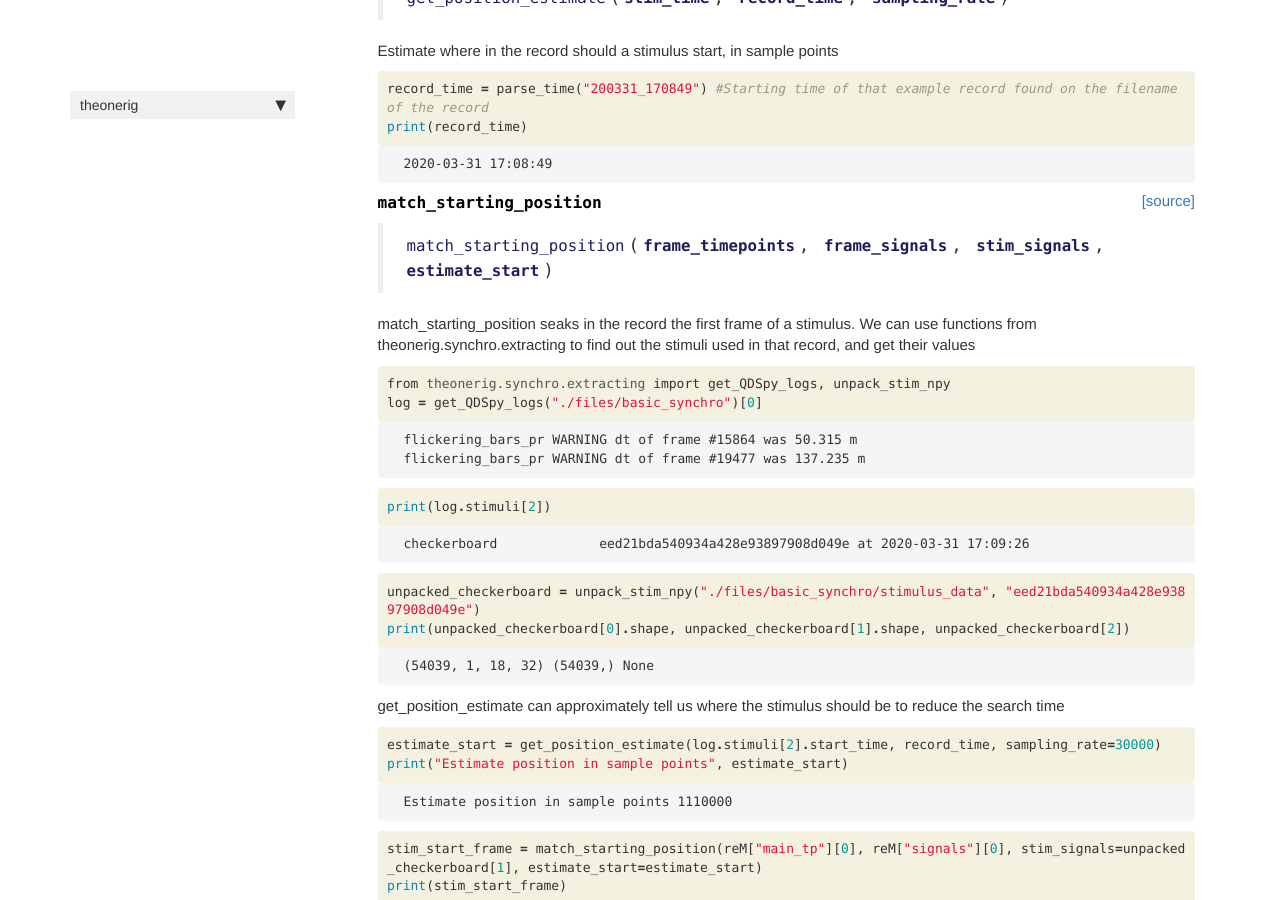
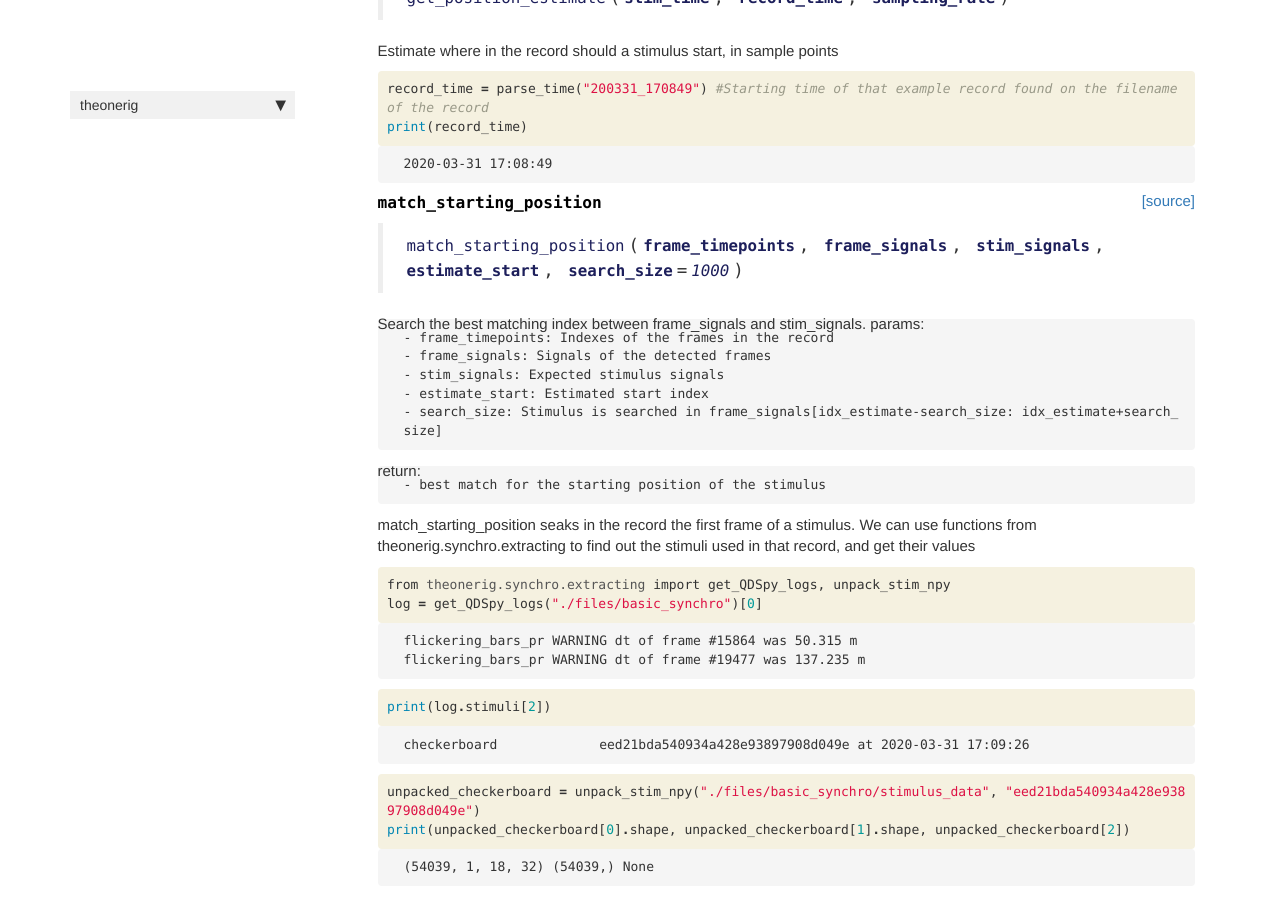
Before and after one commit to Tom-TBT/theonerig, a Jekyll site: the page built from docs/synchro.processing.html, in a window 1280 px wide and 900 px high, scrolled down 4381 px. Built offline with Jekyll 4.4.1, drawn with Linux system fonts in a browser that asks for light colours; nearby versions of some CDN libraries; comment, search, counter and statistics services are not loaded.

Commit message:
Window size parameter for automatch

```diff
--- a/docs/synchro.processing.html
+++ b/docs/synchro.processing.html
@@ -687,8 +687,20 @@ Input:</p>
 
 
 <div class="output_markdown rendered_html output_subarea ">
-<h4 id="match_starting_position" class="doc_header"><code>match_starting_position</code><a href="https://github.com/Tom-TBT/theonerig/tree/master/theonerig/synchro/processing.py#L237" class="source_link" style="float:right">[source]</a></h4><blockquote><p><code>match_starting_position</code>(<strong><code>frame_timepoints</code></strong>, <strong><code>frame_signals</code></strong>, <strong><code>stim_signals</code></strong>, <strong><code>estimate_start</code></strong>)</p>
+<h4 id="match_starting_position" class="doc_header"><code>match_starting_position</code><a href="https://github.com/Tom-TBT/theonerig/tree/master/theonerig/synchro/processing.py#L237" class="source_link" style="float:right">[source]</a></h4><blockquote><p><code>match_starting_position</code>(<strong><code>frame_timepoints</code></strong>, <strong><code>frame_signals</code></strong>, <strong><code>stim_signals</code></strong>, <strong><code>estimate_start</code></strong>, <strong><code>search_size</code></strong>=<em><code>1000</code></em>)</p>
 </blockquote>
+<p>Search the best matching index between frame_signals and stim_signals.
+params:</p>
+
+<pre><code>- frame_timepoints: Indexes of the frames in the record
+- frame_signals: Signals of the detected frames
+- stim_signals: Expected stimulus signals
+- estimate_start: Estimated start index
+- search_size: Stimulus is searched in frame_signals[idx_estimate-search_size: idx_estimate+search_size]
+</code></pre>
+<p>return:</p>
+
+<pre><code>- best match for the starting position of the stimulus</code></pre>
 
 </div>
 
@@ -892,7 +904,7 @@ flickering_bars_pr WARNING dt of frame #19477 was 137.235 m
 
 
 <div class="output_markdown rendered_html output_subarea ">
-<h4 id="display_match" class="doc_header"><code>display_match</code><a href="https://github.com/Tom-TBT/theonerig/tree/master/theonerig/synchro/processing.py#L251" class="source_link" style="float:right">[source]</a></h4><blockquote><p><code>display_match</code>(<strong><code>match_position</code></strong>, <strong><code>reference</code></strong>=<em><code>None</code></em>, <strong><code>recorded</code></strong>=<em><code>None</code></em>, <strong><code>corrected</code></strong>=<em><code>None</code></em>, <strong><code>len_line</code></strong>=<em><code>50</code></em>)</p>
+<h4 id="display_match" class="doc_header"><code>display_match</code><a href="https://github.com/Tom-TBT/theonerig/tree/master/theonerig/synchro/processing.py#L257" class="source_link" style="float:right">[source]</a></h4><blockquote><p><code>display_match</code>(<strong><code>match_position</code></strong>, <strong><code>reference</code></strong>=<em><code>None</code></em>, <strong><code>recorded</code></strong>=<em><code>None</code></em>, <strong><code>corrected</code></strong>=<em><code>None</code></em>, <strong><code>len_line</code></strong>=<em><code>50</code></em>)</p>
 </blockquote>
 
 </div>
@@ -976,7 +988,7 @@ REC [53989]  1 2 3 4 0 1 2 3 4 0 1 2 3 4 0 1 2 3 4 0 1 2 3 4 0 1 2 3 4 0 1 2 3 4
 
 
 <div class="output_markdown rendered_html output_subarea ">
-<h4 id="frame_error_correction" class="doc_header"><code>frame_error_correction</code><a href="https://github.com/Tom-TBT/theonerig/tree/master/theonerig/synchro/processing.py#L263" class="source_link" style="float:right">[source]</a></h4><blockquote><p><code>frame_error_correction</code>(<strong><code>signals</code></strong>, <strong><code>unpacked</code></strong>, <strong><code>algo</code></strong>=<em><code>'nw'</code></em>, <strong>**<code>kwargs</code></strong>)</p>
+<h4 id="frame_error_correction" class="doc_header"><code>frame_error_correction</code><a href="https://github.com/Tom-TBT/theonerig/tree/master/theonerig/synchro/processing.py#L269" class="source_link" style="float:right">[source]</a></h4><blockquote><p><code>frame_error_correction</code>(<strong><code>signals</code></strong>, <strong><code>unpacked</code></strong>, <strong><code>algo</code></strong>=<em><code>'nw'</code></em>, <strong>**<code>kwargs</code></strong>)</p>
 </blockquote>
 <p>Correcting the display stimulus frame values. Shifts are first detected with one of
 <a href="/theonerig/synchro.processing.html#shift_detection_conv"><code>shift_detection_conv</code></a> or <a href="/theonerig/synchro.processing.html#shift_detection_NW"><code>shift_detection_NW</code></a> and applied to the stimulus template. Then single frame
@@ -1010,7 +1022,7 @@ returns: stim_tuple_corrected, shift_log, (error_frames_idx, replacement_idx)</c
 
 
 <div class="output_markdown rendered_html output_subarea ">
-<h4 id="error_frame_matches" class="doc_header"><code>error_frame_matches</code><a href="https://github.com/Tom-TBT/theonerig/tree/master/theonerig/synchro/processing.py#L294" class="source_link" style="float:right">[source]</a></h4><blockquote><p><code>error_frame_matches</code>(<strong><code>signals</code></strong>, <strong><code>marker</code></strong>, <strong><code>range_</code></strong>)</p>
+<h4 id="error_frame_matches" class="doc_header"><code>error_frame_matches</code><a href="https://github.com/Tom-TBT/theonerig/tree/master/theonerig/synchro/processing.py#L300" class="source_link" style="float:right">[source]</a></h4><blockquote><p><code>error_frame_matches</code>(<strong><code>signals</code></strong>, <strong><code>marker</code></strong>, <strong><code>range_</code></strong>)</p>
 </blockquote>
 <p>Find the frames mismatching and finds in the record the closest frame with an identical signal value</p>
 
@@ -1035,7 +1047,7 @@ returns: stim_tuple_corrected, shift_log, (error_frames_idx, replacement_idx)</c
 
 
 <div class="output_markdown rendered_html output_subarea ">
-<h4 id="apply_shifts" class="doc_header"><code>apply_shifts</code><a href="https://github.com/Tom-TBT/theonerig/tree/master/theonerig/synchro/processing.py#L318" class="source_link" style="float:right">[source]</a></h4><blockquote><p><code>apply_shifts</code>(<strong><code>unpacked</code></strong>, <strong><code>op_log</code></strong>)</p>
+<h4 id="apply_shifts" class="doc_header"><code>apply_shifts</code><a href="https://github.com/Tom-TBT/theonerig/tree/master/theonerig/synchro/processing.py#L324" class="source_link" style="float:right">[source]</a></h4><blockquote><p><code>apply_shifts</code>(<strong><code>unpacked</code></strong>, <strong><code>op_log</code></strong>)</p>
 </blockquote>
 <p>Applies the shifts found by either shift_detection functions</p>
 
@@ -1060,7 +1072,7 @@ returns: stim_tuple_corrected, shift_log, (error_frames_idx, replacement_idx)</c
 
 
 <div class="output_markdown rendered_html output_subarea ">
-<h4 id="shift_detection_conv" class="doc_header"><code>shift_detection_conv</code><a href="https://github.com/Tom-TBT/theonerig/tree/master/theonerig/synchro/processing.py#L341" class="source_link" style="float:right">[source]</a></h4><blockquote><p><code>shift_detection_conv</code>(<strong><code>signals</code></strong>, <strong><code>marker</code></strong>, <strong><code>range_</code></strong>)</p>
+<h4 id="shift_detection_conv" class="doc_header"><code>shift_detection_conv</code><a href="https://github.com/Tom-TBT/theonerig/tree/master/theonerig/synchro/processing.py#L347" class="source_link" style="float:right">[source]</a></h4><blockquote><p><code>shift_detection_conv</code>(<strong><code>signals</code></strong>, <strong><code>marker</code></strong>, <strong><code>range_</code></strong>)</p>
 </blockquote>
 <p>Detect shifts with a convolution method. First look at how far the next closest frame are, and average
 it over the record. When the average cross the -1 or 1 threshold, shift the reference accordingly.</p>
@@ -1086,7 +1098,7 @@ it over the record. When the average cross the -1 or 1 threshold, shift the refe
 
 
 <div class="output_markdown rendered_html output_subarea ">
-<h4 id="shift_detection_NW" class="doc_header"><code>shift_detection_NW</code><a href="https://github.com/Tom-TBT/theonerig/tree/master/theonerig/synchro/processing.py#L372" class="source_link" style="float:right">[source]</a></h4><blockquote><p><code>shift_detection_NW</code>(<strong><code>signals</code></strong>, <strong><code>marker</code></strong>, <strong><code>simmat_basis</code></strong>=<em><code>[1, -1, -3, -3, -1]</code></em>, <strong><code>insdel</code></strong>=<em><code>-10</code></em>, <strong><code>rowside</code></strong>=<em><code>20</code></em>)</p>
+<h4 id="shift_detection_NW" class="doc_header"><code>shift_detection_NW</code><a href="https://github.com/Tom-TBT/theonerig/tree/master/theonerig/synchro/processing.py#L378" class="source_link" style="float:right">[source]</a></h4><blockquote><p><code>shift_detection_NW</code>(<strong><code>signals</code></strong>, <strong><code>marker</code></strong>, <strong><code>simmat_basis</code></strong>=<em><code>[1, -1, -3, -3, -1]</code></em>, <strong><code>insdel</code></strong>=<em><code>-10</code></em>, <strong><code>rowside</code></strong>=<em><code>20</code></em>)</p>
 </blockquote>
 <p>Memory optimized Needleman-Wunsch algorithm.
 Instead of an N<em>N matrix, it uses a N</em>(side*2+1) matrix. Indexing goes slightly differently but
@@ -1161,7 +1173,7 @@ size of the sequences to align.</p>
 
 
 <div class="output_markdown rendered_html output_subarea ">
-<h4 id="chop_stim_edges" class="doc_header"><code>chop_stim_edges</code><a href="https://github.com/Tom-TBT/theonerig/tree/master/theonerig/synchro/processing.py#L433" class="source_link" style="float:right">[source]</a></h4><blockquote><p><code>chop_stim_edges</code>(<strong><code>first_frame</code></strong>, <strong><code>last_frame</code></strong>, <strong><code>stim_tuple</code></strong>, <strong><code>shift_log</code></strong>, <strong><code>frame_replacement</code></strong>)</p>
+<h4 id="chop_stim_edges" class="doc_header"><code>chop_stim_edges</code><a href="https://github.com/Tom-TBT/theonerig/tree/master/theonerig/synchro/processing.py#L439" class="source_link" style="float:right">[source]</a></h4><blockquote><p><code>chop_stim_edges</code>(<strong><code>first_frame</code></strong>, <strong><code>last_frame</code></strong>, <strong><code>stim_tuple</code></strong>, <strong><code>shift_log</code></strong>, <strong><code>frame_replacement</code></strong>)</p>
 </blockquote>
 <p>Cut out the stimulus parts not containing actual stimulus, and change the idx values of <code>shift_log</code>
 and <code>frame_replacement</code> to match the new indexing.</p>
@@ -1194,7 +1206,7 @@ and <code>frame_replacement</code> to match the new indexing.</p>
 
 
 <div class="output_markdown rendered_html output_subarea ">
-<h4 id="detect_calcium_frames" class="doc_header"><code>detect_calcium_frames</code><a href="https://github.com/Tom-TBT/theonerig/tree/master/theonerig/synchro/processing.py#L450" class="source_link" style="float:right">[source]</a></h4><blockquote><p><code>detect_calcium_frames</code>(<strong><code>scanning_data</code></strong>, <strong><code>epoch_threshold</code></strong>=<em><code>-8</code></em>)</p>
+<h4 id="detect_calcium_frames" class="doc_header"><code>detect_calcium_frames</code><a href="https://github.com/Tom-TBT/theonerig/tree/master/theonerig/synchro/processing.py#L456" class="source_link" style="float:right">[source]</a></h4><blockquote><p><code>detect_calcium_frames</code>(<strong><code>scanning_data</code></strong>, <strong><code>epoch_threshold</code></strong>=<em><code>-8</code></em>)</p>
 </blockquote>
 <p>Detect the timing of the 2P frames, epoch by epoch over a record.</p>
 
```
Also changed, not shown: 2 other files.
